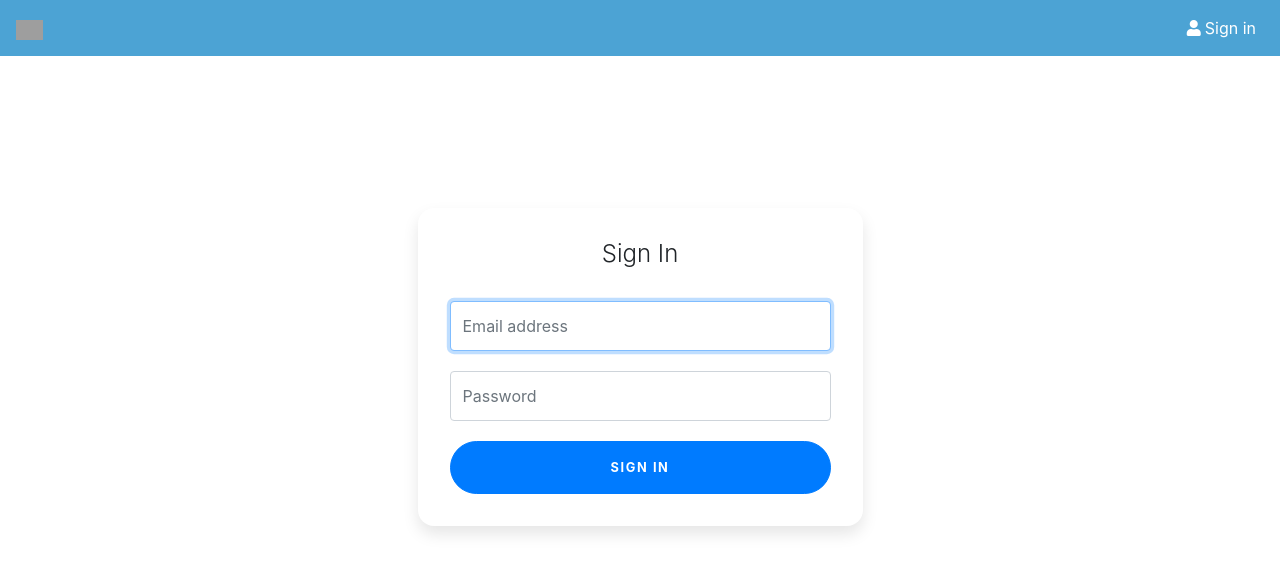
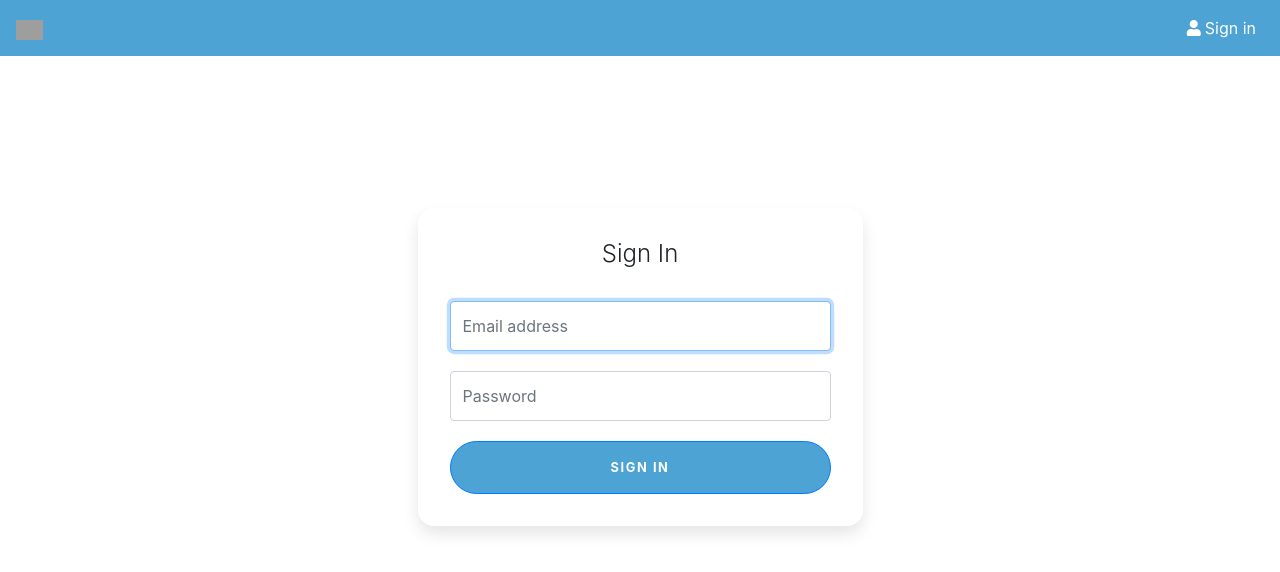
Before and after one commit to Rohit3230/ng11, an Angular app: page /signin in a window 1280 px wide. Shown: the top 572 px of the page. Built offline with nearby package versions, Linux system fonts and the light colour scheme; grey boxes are pictures that could not be loaded.

Commit message:
commit codde

```diff
--- a/src/app/modules/general/signin/signin.component.html
+++ b/src/app/modules/general/signin/signin.component.html
@@ -22,7 +22,7 @@
                 <input type="checkbox" class="custom-control-input" id="customCheck1">
                 <label class="custom-control-label" for="customCheck1">Remember password</label>
               </div> -->
-              <button class="btn btn-lg btn-primary btn-block text-uppercase" type="submit">Sign in</button>
+              <button class="btn btn-lg btn-primary btn-block text-uppercase" style="background: rgba(0,124,194,0.7);" type="submit">Sign in</button>
               <!-- <hr class="my-4">
               <button class="btn btn-lg btn-google btn-block text-uppercase" type="submit"><i class="fab fa-google mr-2"></i> Sign in with Google</button>
               <button class="btn btn-lg btn-facebook btn-block text-uppercase" type="submit"><i class="fab fa-facebook-f mr-2"></i> Sign in with Facebook</button> -->
--- a/src/index.html
+++ b/src/index.html
@@ -5,7 +5,8 @@
   <title>Ng10</title>
   <base href="/">
   <meta name="viewport" content="width=device-width, initial-scale=1">
-  <link rel="icon" type="image/x-icon" href="favicon.ico">
+  <!-- <link rel="icon" type="image/x-icon" href="favicon.ico"> -->
+  <link rel="icon" type="image/x-icon" href="MarwadiFevicon.png" >
   <link rel="manifest" href="manifest.webmanifest">
   <link rel=preload>
   <meta name="theme-color" content="#1976d2">
```
Also changed, not shown: src/assets/icons/MarwadiFevicon.png (added).
